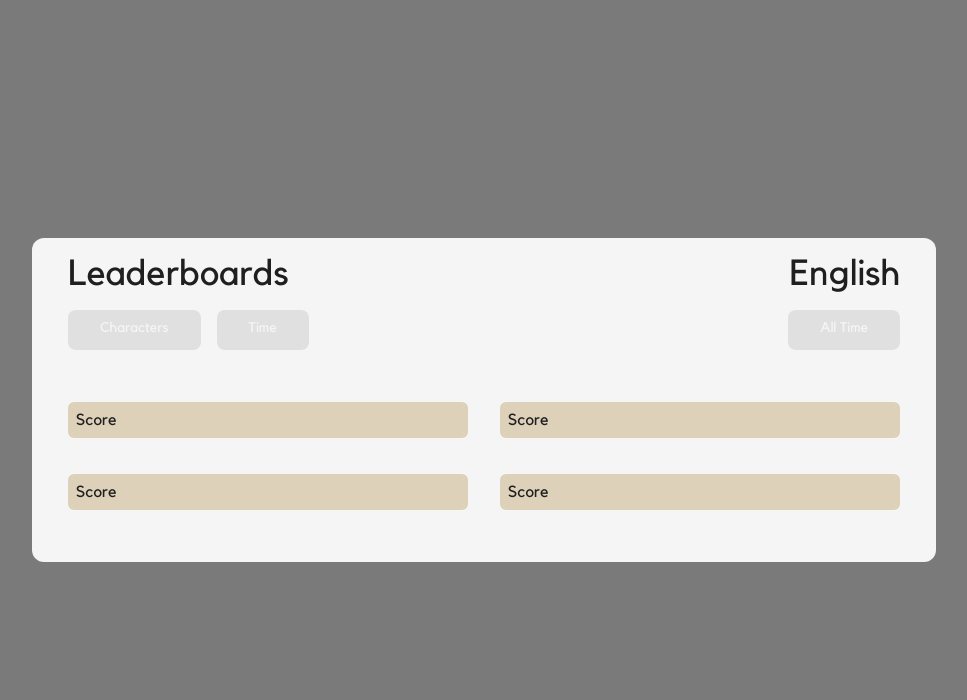
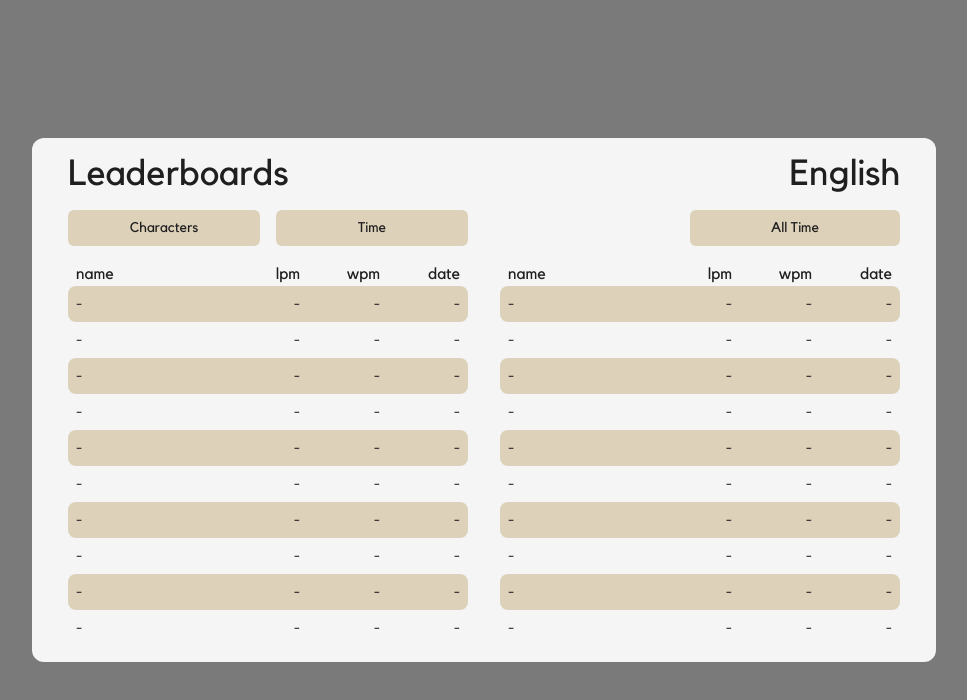
Before and after one commit to RuffByte/KeyLabs, a Next.js app: page /testpage in a window 1280 px wide. Shown: the top 700 px of the page, without its empty margins (156-1123 px from the left). Built offline with nearby package versions, Linux system fonts and the light colour scheme.

Commit message:
leaderboard stylings

```diff
--- a/src/components/Leaderboard.tsx
+++ b/src/components/Leaderboard.tsx
@@ -5,7 +5,7 @@ import Button from './common/Button';
 export const Leaderboard = () => {
   return (
     <>
-      <div className="fixed left-0 top-0 z-[98] h-dvh w-dvw bg-black/50" />
+      <div className="fixed left-0 top-0 z-[98] h-dvh w-dvw bg-black/50 text-foreground" />
       <div className="fixed left-1/2 top-1/2 z-[99] rounded-xl bg-background px-9 py-4 text-foreground [translate:-50%_-50%]">
         <div className="flex w-full justify-between whitespace-nowrap text-4xl">
           <p className="w-min">Leaderboards</p>
@@ -13,27 +13,26 @@ export const Leaderboard = () => {
         </div>
         <div className="my-4 flex w-full justify-between gap-8 whitespace-nowrap text-4xl">
           <div className="flex w-full gap-4">
-            <Button>Characters</Button>
-            <Button>Time</Button>
+            <Button className="w-full">Characters</Button>
+            <Button className="w-full">Time</Button>
           </div>
-          <div className="flex w-full justify-end">
-            <Button>All Time</Button>
+          <div className="flex w-full gap-4">
+            <div className="w-full"></div>
+            <Button className="w-full">All Time</Button>
           </div>
         </div>
         <div className="flex gap-8">
-          <div className="w-[400px] odd:*:text-background even:*:bg-highlight">
-            <Score />
-            <Score />
-            <Score />
-            <Score />
-            <Score />
+          <div className="w-[400px] even:*:bg-highlight">
+            <ScoreRowLabel />
+            {Array.from({ length: 10 }).map((_, i) => (
+              <ScoreRow />
+            ))}
           </div>
-          <div className="w-[400px] odd:*:text-background even:*:bg-highlight">
-            <Score />
-            <Score />
-            <Score />
-            <Score />
-            <Score />
+          <div className="w-[400px] even:*:bg-highlight">
+            <ScoreRowLabel />
+            {Array.from({ length: 10 }).map((_, i) => (
+              <ScoreRow />
+            ))}
           </div>
         </div>
       </div>
@@ -41,8 +40,24 @@ export const Leaderboard = () => {
   );
 };
 
-const Score = () => {
+const ScoreRowLabel = () => {
   return (
-    <div className="flex h-9 w-full items-center rounded-md px-2">Score</div>
+    <div className="grid grid-cols-[1fr_80px_80px_80px] justify-end px-2 *:w-min">
+      <p className="justify-self-start">name</p>
+      <p className="justify-self-end">lpm</p>
+      <p className="justify-self-end">wpm</p>
+      <p className="justify-self-end">date</p>
+    </div>
   );
 };
+
+const ScoreRow = () => {
+  return (
+    <div className="grid h-9 grid-cols-[1fr_80px_80px_80px] items-center justify-end rounded-lg px-2 *:w-min">
+      <p className="justify-self-start">-</p>
+      <p className="justify-self-end">-</p>
+      <p className="justify-self-end">-</p>
+      <p className="justify-self-end">-</p>
+    </div>
+  );
+};
--- a/src/components/common/Button.tsx
+++ b/src/components/common/Button.tsx
@@ -9,7 +9,8 @@ interface ButtonProps
 }
 
 const button = tv({
-  base: 'hover:text-tetrary flex h-input select-none rounded-input bg-foreground bg-input p-2 px-8 text-sm text-background transition-colors hover:bg-secondary',
+  base: 'flex justify-center rounded-md bg-highlight p-2 px-8 text-sm text-background text-foreground transition-colors',
+
   variants: {
     variant: {
       outline:
```
